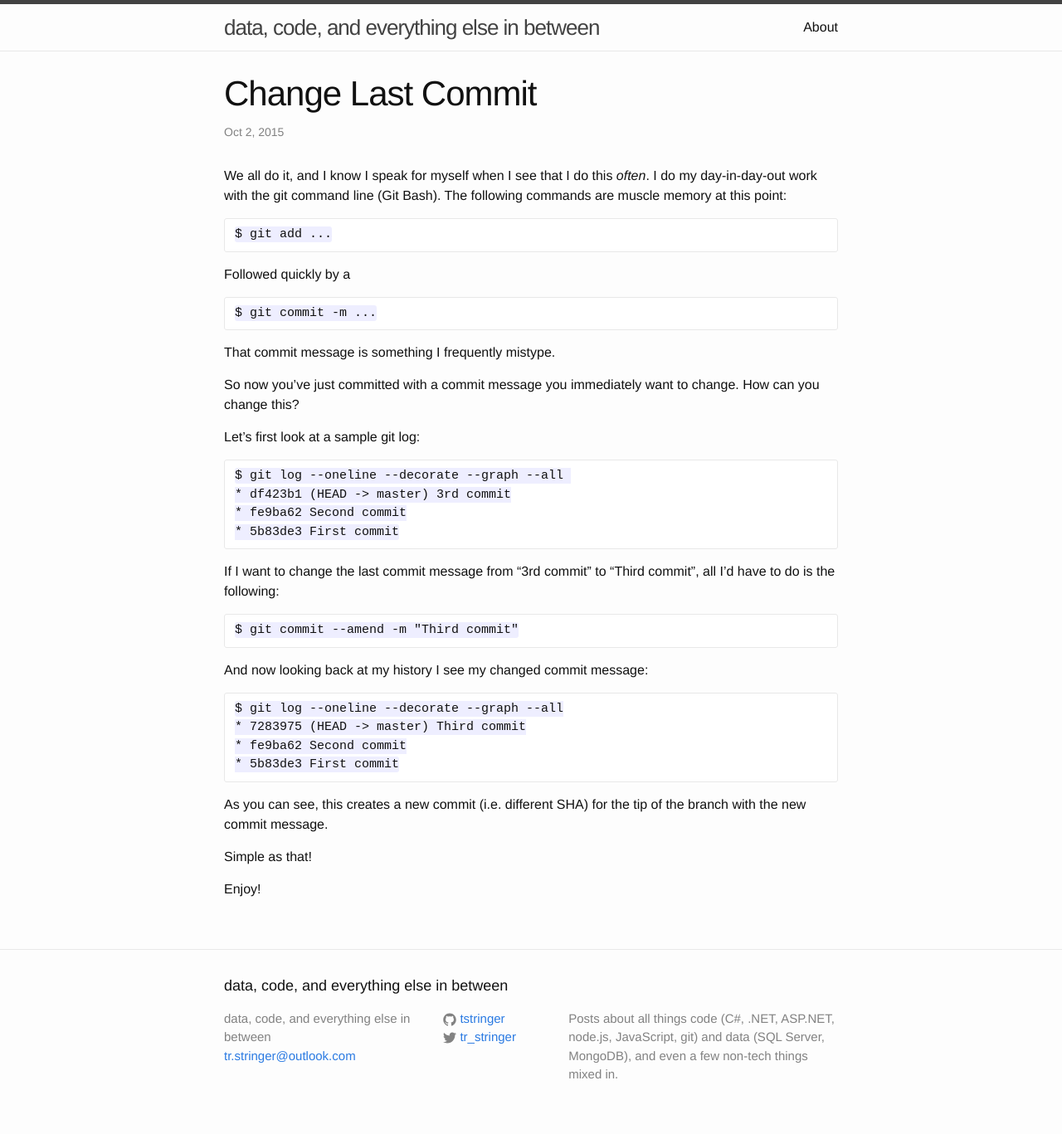
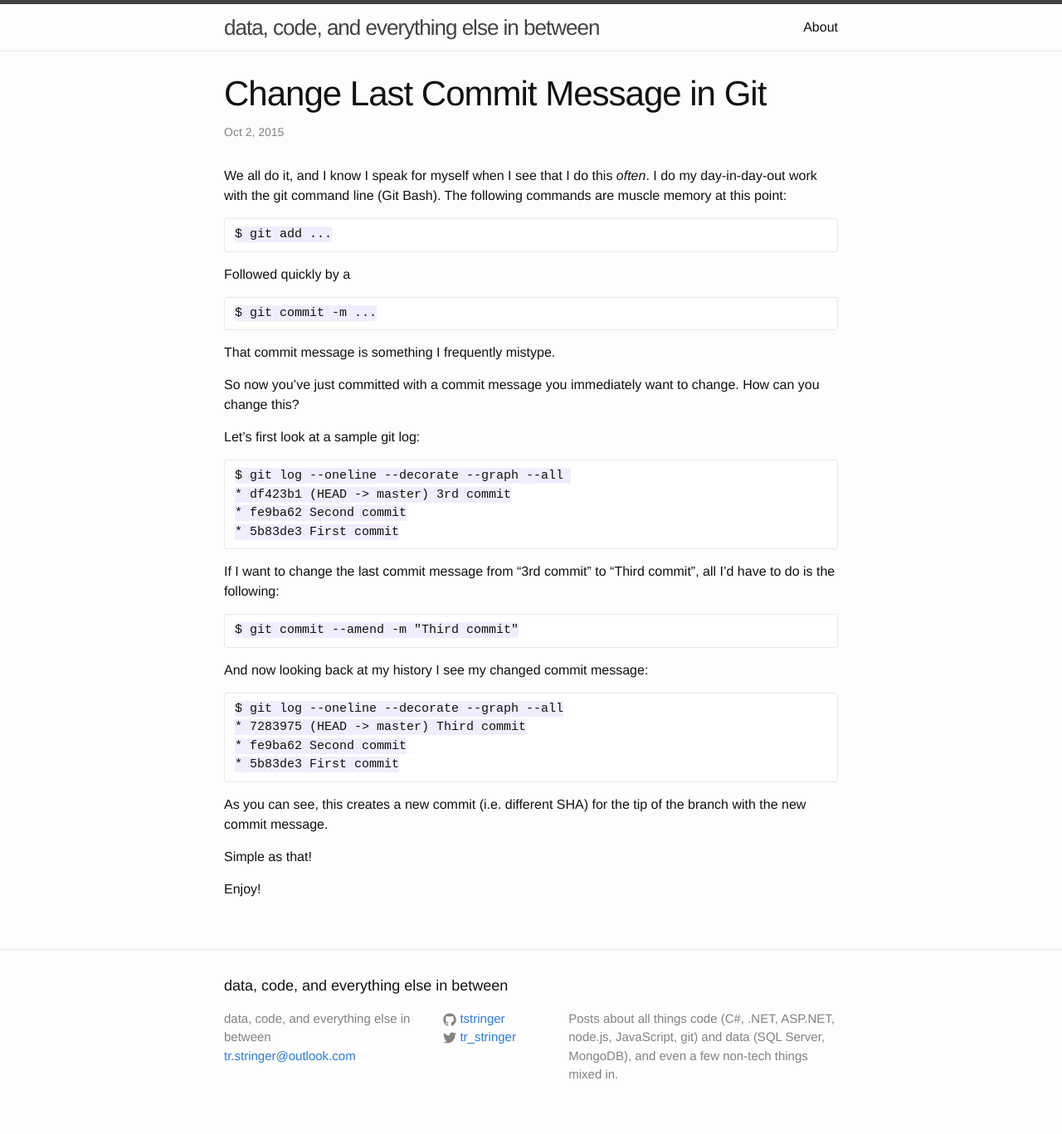
Before and after one commit to trstringer/tstringer.github.io, a Jekyll site: the page built from _posts/2015-10-02-git-change-last-commit-comment.markdown, in a window 1280 px wide. Shown: the whole page at 83% size. Built offline with Jekyll 4.4.1, drawn with Linux system fonts in a browser that asks for light colours.

Commit message:
Revised blog post title

```diff
--- a/_posts/2015-10-02-git-change-last-commit-comment.markdown
+++ b/_posts/2015-10-02-git-change-last-commit-comment.markdown
@@ -1,6 +1,6 @@
 ---
 layout: post
-title:  "Change Last Commit"
+title:  "Change Last Commit Message in Git"
 date:   2015-10-02 18:02
 categories: git
 ---
```
